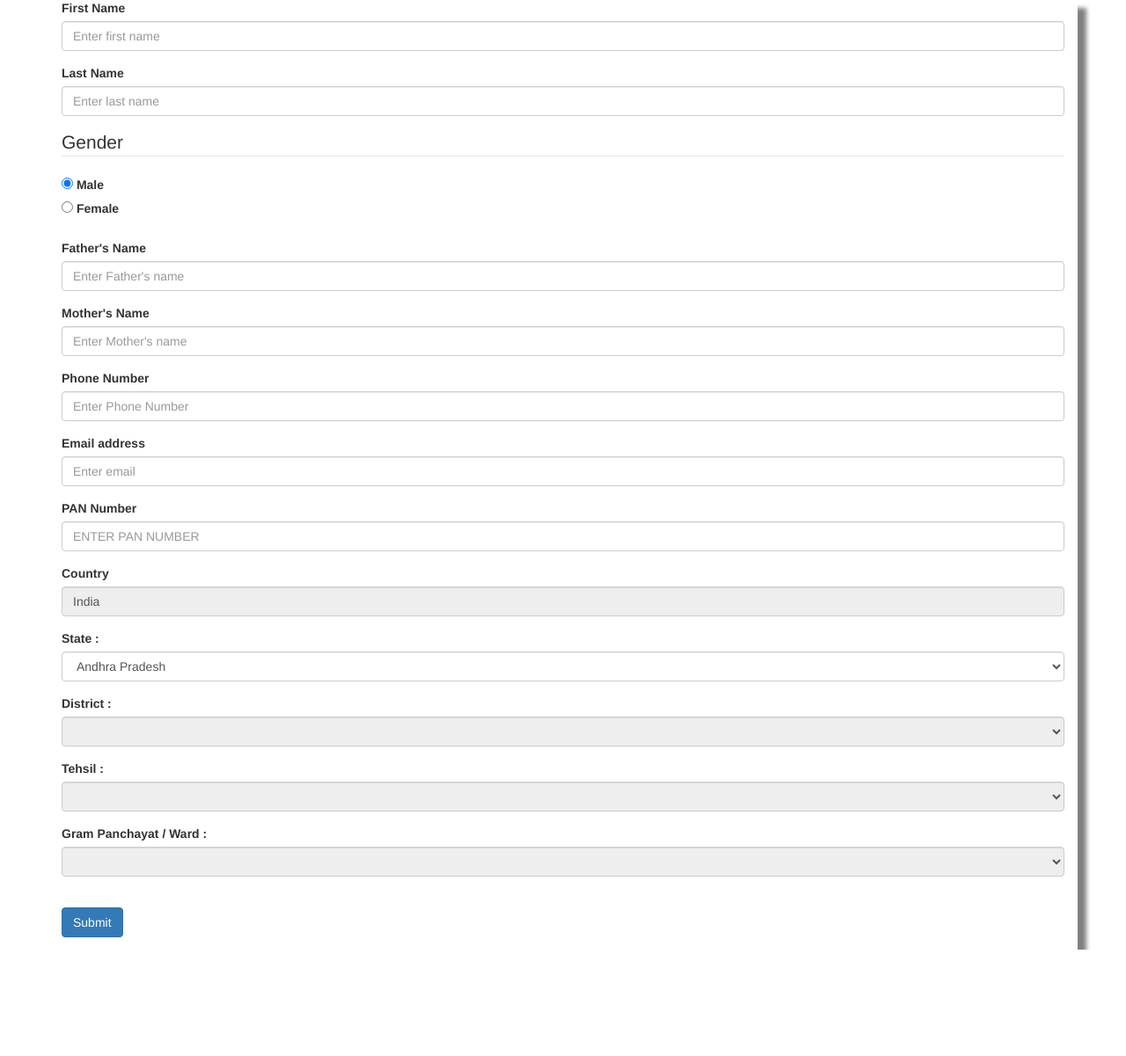
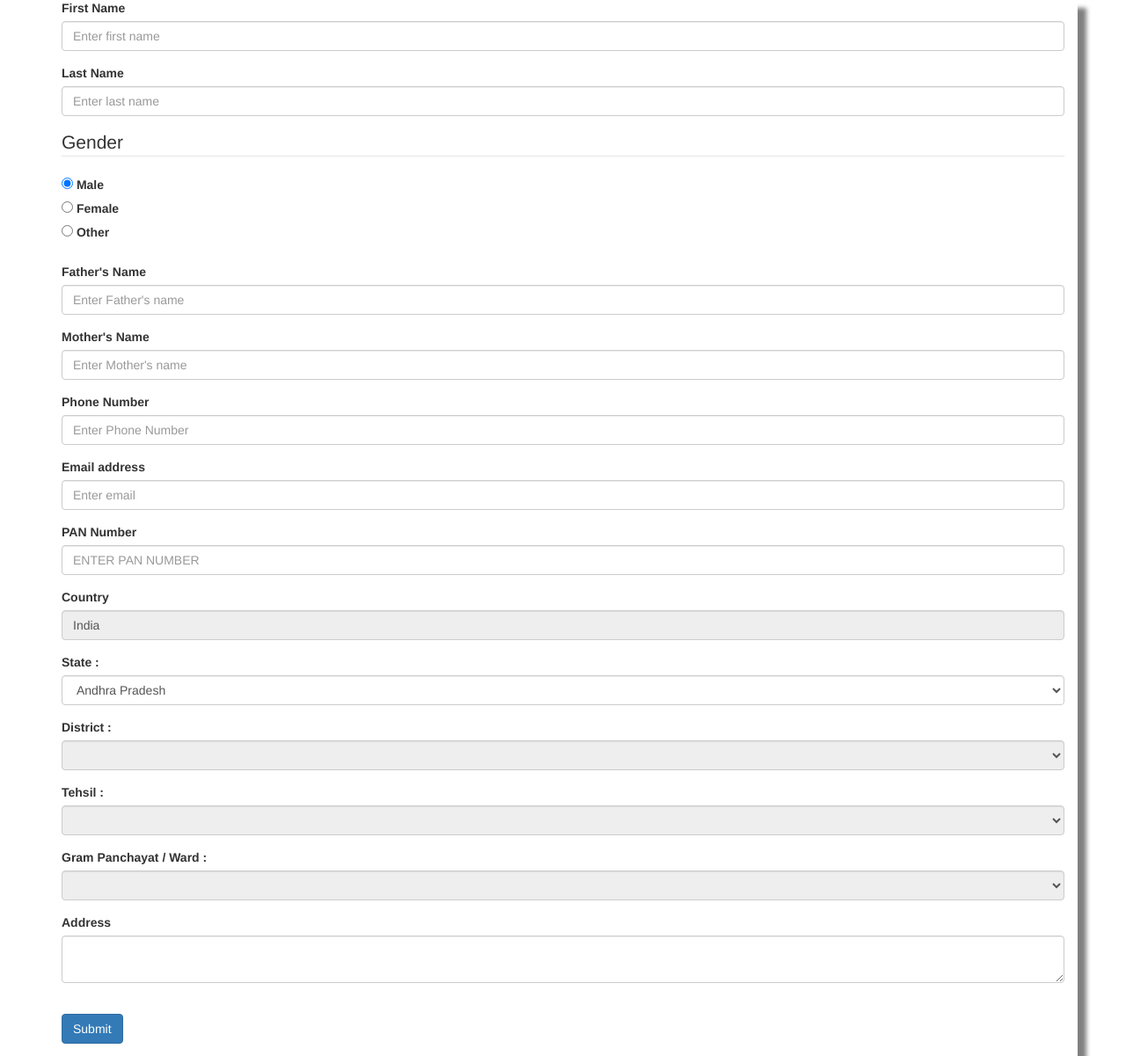
Before and after one commit to SahilManaktala/ElectionSystem, a Django app: page /smart_card/register in a window 1280 px wide. Shown: the part 112-1313 px from the top of the page at 88% size. Before the commit the page ends 1192 px from the top, so only its background shows below. Run offline with Django 3.2, Linux system fonts and the light colour scheme; data comes from the database, SQL or seed files in the repository; both versions use the stored data as it was after the commit; lists and menus that the app fills with data are empty; some libraries are stand-ins or nearby versions.

Commit message:
Added form submit functionality

```diff
--- a/smart_card/templates/smart_card/register.html
+++ b/smart_card/templates/smart_card/register.html
@@ -73,7 +73,7 @@
 </div>
 <hr>
 <div class="container" style="box-shadow: 10px 10px 5px grey;">
-<form action="{% url 'register' %}" method="GET">
+<form action="do_register/" method="POST">{% csrf_token %}
   <div class="form-group">
     <label for="fname">First Name</label>
         <input  name="fname" type="text" class="form-control" id="exampleInputEmail1" placeholder="Enter first name" required>
@@ -85,14 +85,20 @@
     <legend>Gender</legend>
     <div class="form-check">
       <label class="form-check-label">
-        <input type="radio" class="form-check-input" name="optionsRadios" id="optionsRadios1" value="Male" checked>
+        <input type="radio" class="form-check-input" name="gender" id="optionsRadios1" value="Male" checked>
         Male
       </label>
     </div>
     <div class="form-check">
     <label class="form-check-label">
-        <input type="radio" class="form-check-input" name="optionsRadios" id="optionsRadios2" value="Female">
+        <input type="radio" class="form-check-input" name="gender" id="optionsRadios2" value="Female">
         Female
+      </label>
+    </div>
+    <div class="form-check">
+    <label class="form-check-label">
+        <input type="radio" class="form-check-input" name="gender" id="optionsRadios2" value="Other">
+        Other
       </label>
     </div>
 <br>
@@ -110,7 +116,7 @@
   </div>
    <div class="form-group">
     <label for="exampleInputEmail1">Email address</label>
-    <input type="email" class="form-control" id="exampleInputEmail1" placeholder="Enter email">
+    <input type="email" name="email" class="form-control" id="exampleInputEmail1" placeholder="Enter email">
    </div>
    <div class="form-group">
     <label for="Pan">PAN Number</label>
@@ -134,18 +140,23 @@
     </div>
     <div class="form-group">
       <label for="district">District :</label>
-      <select class="form-control" id="district" onchange="getTehsils()" disabled>
+      <select class="form-control" name="district" id="district" onchange="getTehsils()" disabled>
       </select>
     </div>
     <div class="form-group">
       <label for="tehsil">Tehsil :</label>
-      <select class="form-control" id="tehsil" onchange="getGramPanchayats()" disabled>
+      <select class="form-control" name="tehsil" id="tehsil" onchange="getGramPanchayats()" disabled>
       </select>
     </div>
     <div class="form-group">
       <label for="gram_panchayat">Gram Panchayat / Ward :</label>
-      <select class="form-control" id="gram_panchayat" disabled>
+      <select class="form-control" name="gram_panchayat" id="gram_panchayat" disabled>
       </select>
+    </div>
+
+    <div class="form-group">
+    <label for="address">Address</label>
+        <textarea  name="address" class="form-control" value="" id="address"></textarea>
     </div>
 
 
--- a/smart_card/urls.py
+++ b/smart_card/urls.py
@@ -9,4 +9,5 @@ urlpatterns = [
     url(r'^get_tehsils/$', views.get_tehsils, name = 'get_tehsils'),
     url(r'^get_gram_panchayats/$', views.get_gram_panchayats, name = 'get_gram_panchayats'),
     url(r'^details$', views.details, name= 'details'),
+    url(r'^do_register/$', views.do_register, name='do_register')
 ]
--- a/smart_card/views.py
+++ b/smart_card/views.py
@@ -1,5 +1,5 @@
 from django.shortcuts import render
-from django.http import JsonResponse
+from django.http import JsonResponse, HttpResponse
 from .models import *
 
 def index(request):
@@ -56,3 +56,23 @@ def get_gram_panchayats(request):
         info['gram_panchayat_name'] = row.gram_panchayat_name
         result.append(info)
     return JsonResponse(result, safe = False)
+
+def do_register(request):
+    person = Person()
+    person.first_name = request.POST.get("fname", None)
+    person.last_name = request.POST.get("lname", None)
+    person.gender = request.POST.get('gender', None)
+    person.fathers_name = request.POST.get('faname', None)
+    person.mothers_name = request.POST.get('moname', None)
+    person.phone_number = request.POST.get('cnumber', None)
+    person.email = request.POST.get('email')
+    person.pan = request.POST.get('Pan', None)
+    country_id = '1'
+    state_id = str(request.POST.get('state', None))
+    district_id = str(request.POST.get('district', None))
+    tehsil_id = str(request.POST.get('tehsil', None))
+    gram_panchayat_id = str(request.POST.get('gram_panchayat', None))
+    person.gram_panchayat_id = country_id + state_id + district_id + tehsil_id + gram_panchayat_id
+    person.address = request.POST.get('address', None)
+    person.id = ''
+    return HttpResponse(person.gram_panchayat_id + person.id)
```
Also changed, not shown: db.sqlite3.
